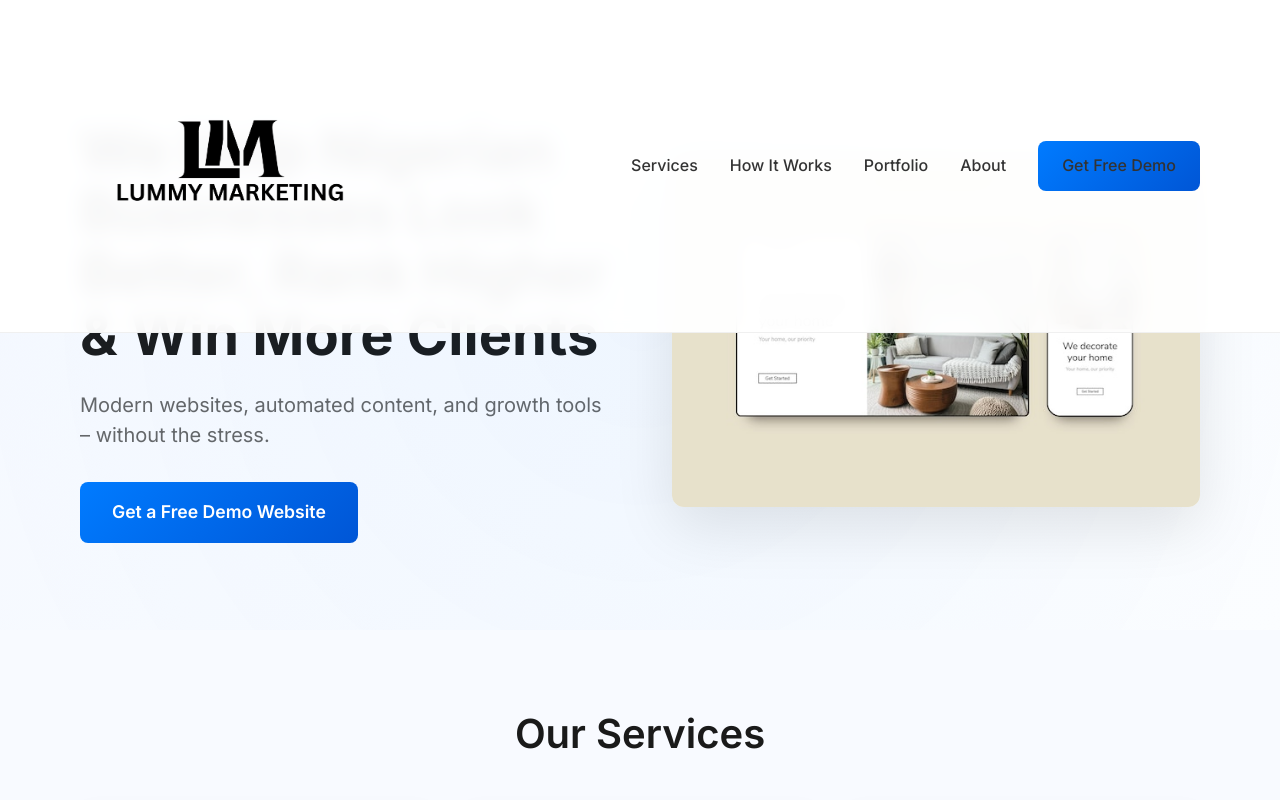
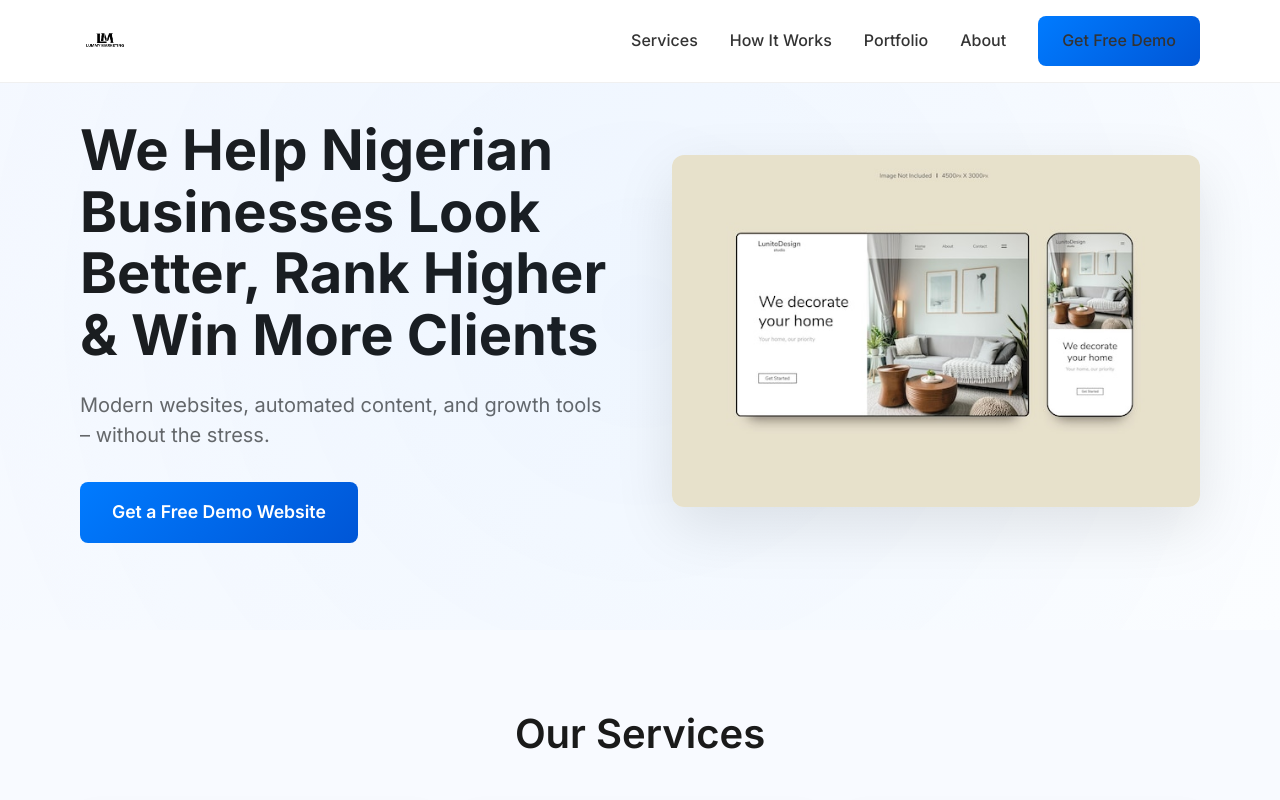
Before and after one commit to MoneychasingLT/lummymarketing-website, a plain HTML site: page index.html in a window 1280 px wide. Shown: the top 800 px of the page. Drawn offline with Linux system fonts and the light colour scheme.

Commit message:
Update styles.css

```diff
--- a/styles.css
+++ b/styles.css
@@ -703,7 +703,7 @@ cite {
 
 /* Logo Styling */
 .site-logo {
-    max-height: 300px; /* Adjusted for larger size */
+    max-height: 50px; /* Adjusted for larger size */
     width: auto;
     display: block; /* Ensures it behaves like a block element */
 }
```
